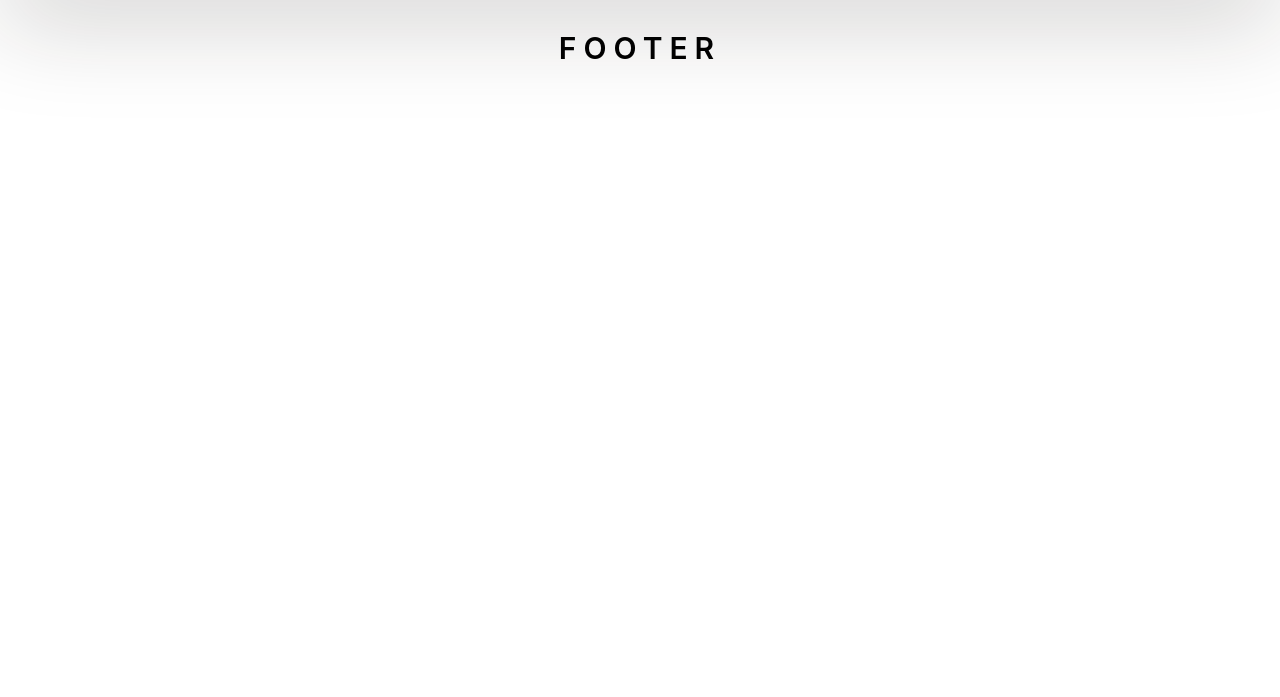
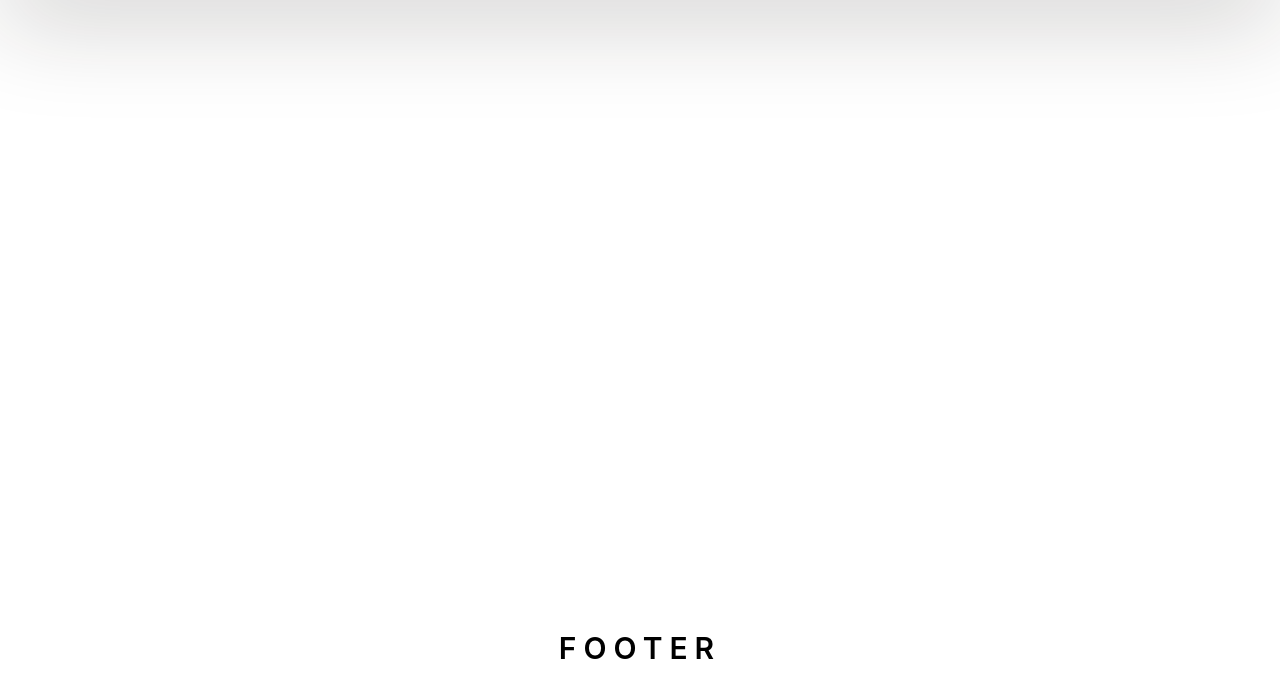
Before and after one commit to 0v3nb1rd/sport-test, a plain HTML site: page fans.html in a window 1280 px wide. Shown: the part 101-798 px from the top of the page. Drawn offline with Linux system fonts and the light colour scheme.

Commit message:
footer add position bottom

```diff
--- a/main.css
+++ b/main.css
@@ -56,6 +56,8 @@ html {
 }
 
 body {
+  display: flex;
+  flex-direction: column;
   font-family: -apple-system, BlinkMacSystemFont, Arial, sans-serif;
   font-size: 1.6rem;
   line-height: 1.4;
@@ -158,6 +160,7 @@ header {
 }
 
 footer {
+  margin-top: auto;
   padding: 3rem 0;
   text-align: center;
   font-size: 3rem;
```
